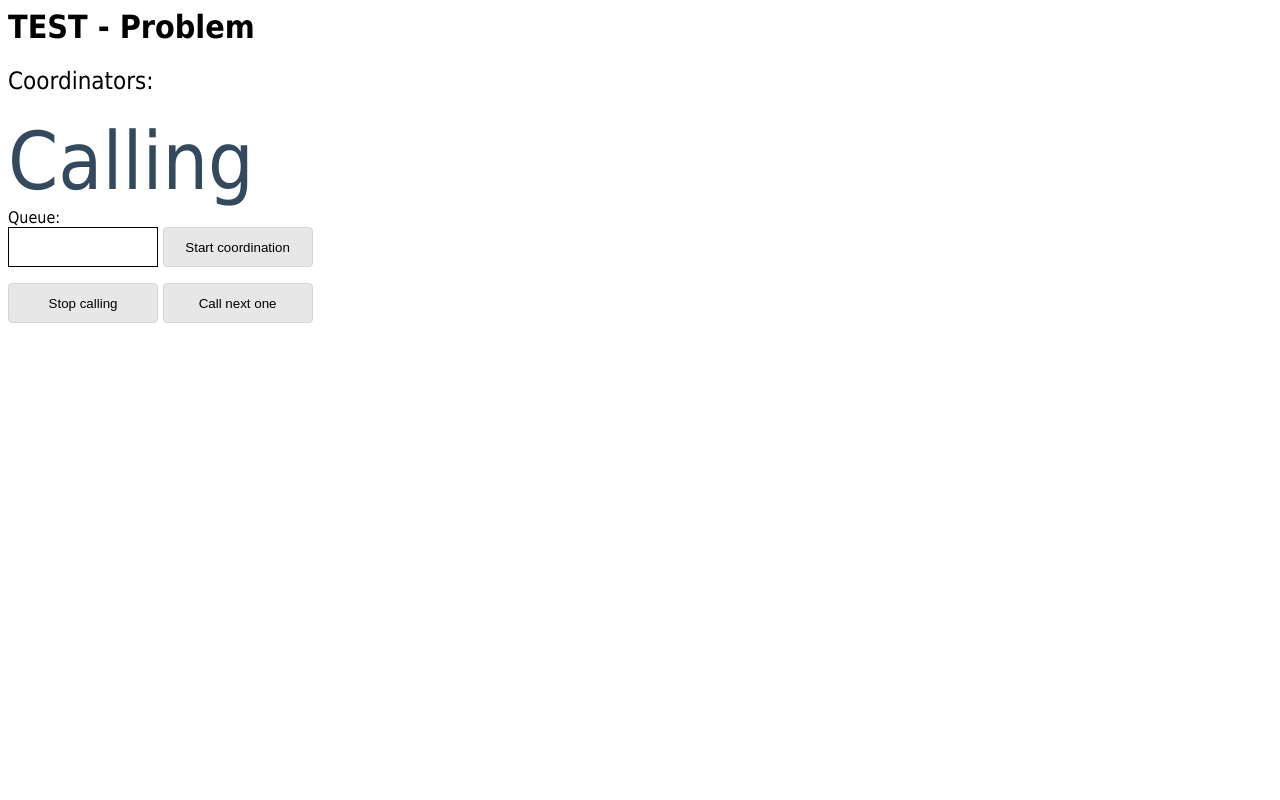
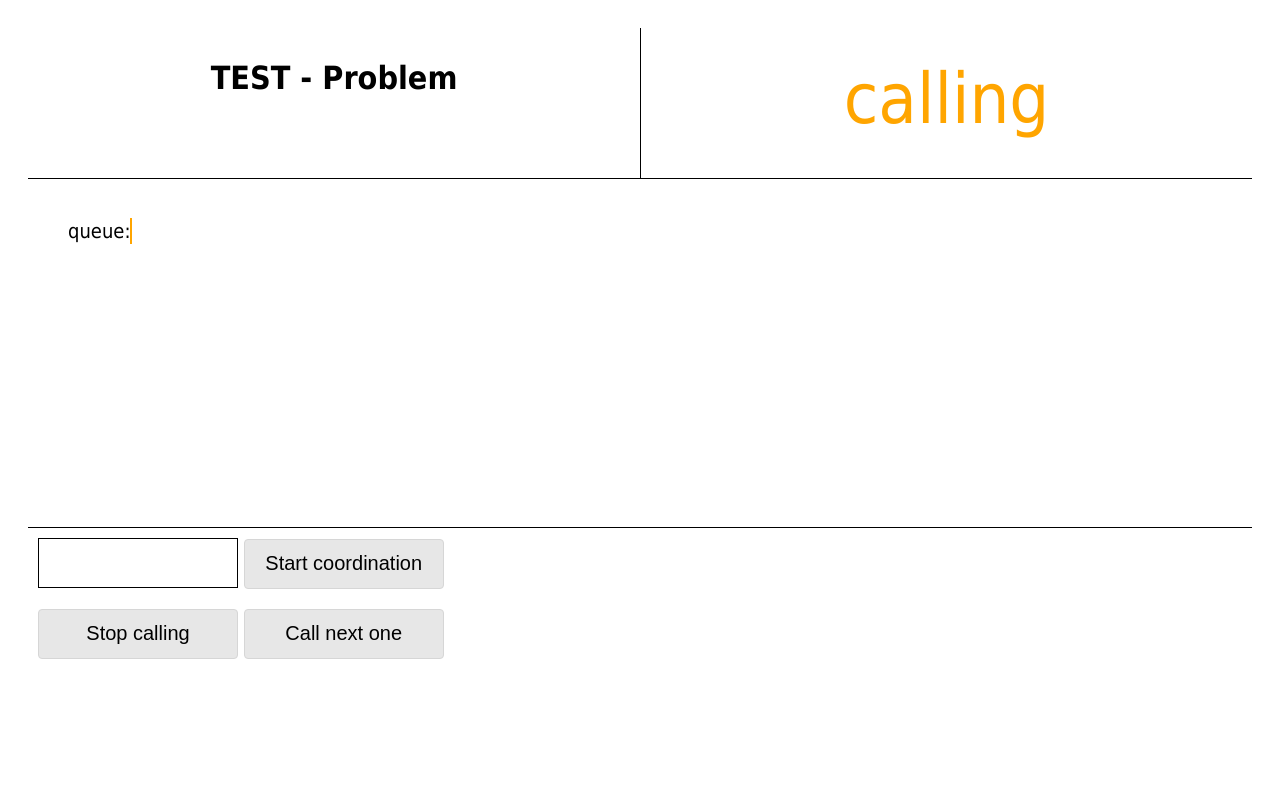
Before and after one commit to estherbod/cohmo, a Flask app: template cohmo/templates/table_admin.html in a window 1280 px wide. Run offline with Flask 2, Linux system fonts and the light colour scheme; the template is opened without the code that fills it, so the values that code supplies are empty; some libraries are stand-ins or nearby versions.

Commit message:
Style fix of table_admin

```diff
--- a/cohmo/static/table_admin.css
+++ b/cohmo/static/table_admin.css
@@ -1,14 +1,74 @@
 body {
     font-family: Tahoma, Geneva, sans-serif;
+    padding: 20px 20px;
 }
 
 h2 {
     font-weight: normal;
 }
 
+#header {
+    height: 150px;
+    vertical-align: middle;
+}
+
+#table-info {
+    position: relative;
+    float: left;
+    width: 50%;
+    text-align: center;
+    box-sizing: border-box;
+    -moz-box-sizing: border-box;
+    -webkit-box-sizing: border-box;
+    padding: 10px 10px;
+}
+
+.status {
+    position: relative;
+    float: right;
+    width: 50%;
+    height: 100%;
+    text-align: center;
+    vertical-align: middle;
+    margin: 0 auto;
+    font-size: 70px;
+    box-sizing: border-box;
+    -moz-box-sizing: border-box;
+    -webkit-box-sizing: border-box;
+    border-left: 1px solid black;
+    padding: 30px 10px;
+}
+
+#content {
+    font-size: 20px;
+}
+
+#situation {
+    height: 350px;
+    width: 100%;
+    -moz-box-sizing: border-box;
+    -webkit-box-sizing: border-box;
+    border-top: 1px solid black;
+    border-bottom: 1px solid black;
+    box-sizing: border-box;
+    -moz-box-sizing: border-box;
+    -webkit-box-sizing: border-box;
+    padding: 40px 40px;
+}
+
+#actions {
+    height: 100px;
+    width: 100%;
+    box-sizing: border-box;
+    -moz-box-sizing: border-box;
+    -webkit-box-sizing: border-box;
+    padding: 10px 10px;
+}
+
 input[type=text]{
-    width: 150px;
-    height: 40px;
+    width: 200px;
+    height: 50px;
+    font-size: 20px;
     padding-left: 10px;
     display: inline-block;
     border: 1px solid;
@@ -16,8 +76,9 @@ input[type=text]{
 }
 
 input[type=button] {
-    width: 150px;
-    height: 40px;
+    width: 200px;
+    height: 50px;
+    font-size: 20px;
     background-color: #e7e7e7;
     border: 1px solid #D6D6D6;
     border-radius: 4px;
@@ -38,27 +99,44 @@ input[type=checkbox] {
 }
 */
 
+#header>#Correcting {
+    color: #008000;
+}
+#current_coordination_team {
+    text-align: center;
+    font-size: 250px;
+}
+
+#header>#Calling {
+    color: #FFA500;
+}
+#current_calling_team {
+    color: #FFA500;
+    box-sizing: border-box;
+    -moz-box-sizing: border-box;
+    -webkit-box-sizing: border-box;
+    border: 1px solid #FFA500;
+}
+
+#header>#Idle {
+    color: #696969;
+}
+
 .team {
     font-family: "Roboto Mono", Monaco, courier, monospace;
 }
 
+/*
 #Correcting>.status {
     font-weight: bold;
     font-size: 10em;
     color: #DC143C;
 }
+*/
 
-#current_coordination_team {
-    font-size: 15em;
-    color: #DC143C;
-}
-
+/*
 #Calling>.status, #Idle>.status{
     font-size: 5em;
     color: #34495e;
 }
-
-#current_calling_team {
-    font-size: 5em;
-    color: #34495e;
-}
+*/
--- a/cohmo/static/table_admin.js
+++ b/cohmo/static/table_admin.js
@@ -1,7 +1,7 @@
 Vue.options.delimiters = ['[[', ']]'];
 
 const TableStatus = Object.freeze({CALLING: 0, CORRECTING: 1, IDLE: 2});
-const TableStatusName = ['Calling', 'Correcting', 'Idle'];
+const TableStatusName = ['calling', 'correcting', 'idle'];
 
 let table_model = {
     data: {
@@ -12,6 +12,8 @@ let table_model = {
         current_coordination_start_time: 0,
         current_coordination_team: '',
         queue: [],
+        TableStatus: TableStatus,
+        TableStatusName: TableStatusName,
     },
     update() {
         axios.get('/table/' + table_name + '/get_all')
--- a/cohmo/templates/table_admin.html
+++ b/cohmo/templates/table_admin.html
@@ -7,58 +7,61 @@
 </head>
 <body>
     <div id='header'>
+        <div id='table-info'>
         <h1><span id='table'>[[ name ]]</span> - <span id='problem'>Problem [[ problem ]]</span></h1>
-        <h2>Coordinators:
+        <h2>
             <span v-for='(coordinator, index) in coordinators'>[[ coordinator ]]<span v-if='index+1 < coordinators.length'>, </span></span>
         </h2>
         </div>
+        <div :id='TableStatusName[status]' class='status'>[[ TableStatusName[status] ]]</div>
+    </div>
     <div id='content'>
+        <div id='situation'>
+            <div :id='TableStatusName[table.status]'>
+                <div v-if='table.status == TableStatus.CALLING'>
+                    <div class='queue'>
+                        queue: <span id='current_calling_team' class='team'>[[ table.queue[0] ]]</span><span v-if='1 < table.queue.length'>, </span>
+                        <span v-for='(team, index) in table.queue' v-if='index>1'> <span class='team'>[[ team ]]</span><span v-if='index+1 < table.queue.length'>, </span></span>
+                    </div>
+                </div>
+                <div v-if='table.status == TableStatus.CORRECTING'>
+                    <div id='current_coordination_team' class='team'>[[ table.current_coordination_team ]]</div>
+                </div>
+                <div v-if='table.status == TableStatus.IDLE'>
+                    <div class='queue'>
+                        queue: <span v-for='(team, index) in table.queue' ><span class='team'>[[ team ]]</span><span v-if='index+1 < table.queue.length'>, </span></span>
+                    </div>
+                </div>
+            </div>
+        </div>
+        <div id='actions'>
             <div :id='TableStatusName[table.status]' class='situation'>
-            <div class='status'>[[ TableStatusName[table.status] ]]</div>
                 <div v-if='table.status == TableStatus.CALLING'>
-                <div id='current_calling_team' class='team'>[[ table.queue[0] ]]</div>
-                <div class='queue'>
-                    Queue: <span v-for='(team, index) in table.queue' class='team'>[[ team ]]<span v-if='index+1 < table.queue.length'>, </span>
-                </div>
-                <div class='actions'>
                     <form>
-        <!--
-                        TODO: here I would like to put as default value table.queue[0]
-                        e cambiare anche sotto
-        -->
-                        <input type='text' v-model='team_coordination' v-bind:placeholder='table.queue[0]'/>
+                        <!-- TODO: here I would like to put as default value table.queue[0] e cambiare anche sotto -->
+                        <input type='text' class='team' v-model='team_coordination' v-bind:placeholder='table.queue[0]'/>
                         <input type='button' v-on:click='start_coordination' value='Start coordination'>
                     </form>
                     <input type='button' v-on:click='switch_to_idle' value='Stop calling'>
                     <input type='button' v-on:click='skip_to_next' value='Call next one'>
                 </div>
-            </div>
                 <div v-if='table.status == TableStatus.CORRECTING'>
-                <div id='current_coordination_team' class='team'>[[ table.current_coordination_team ]]</div>
-                <div class='actions'>
-                    <input type='button' v-on:click='finish_coordination' value='Finish coordination'>
-                    <input type='button' v-on:click='pause_coordination' value='Pause coordination'>
+                    <input type='button' v-on:click='finish_coordination' value='Finish'>
+                    <input type='button' v-on:click='pause_coordination' value='Pause'>
                     <input type='checkbox' id='call_next' value='true' v-model='call_next'>
                     <label for='call_next'>Call next</label>
                 </div>
-            </div>
                 <div v-if='table.status == TableStatus.IDLE'>
-                <div class='queue'>
-                    Queue: <span v-for='(team, index) in table.queue'  class='team'>[[ team ]]<span v-if='index+1 < table.queue.length'>, </span>
-                </div>
-                <div class='actions'>
                     <form>
-        <!--
-                        TODO: correct also here
-        -->
-                        <input type='text' v-model='team_coordination' v-bind:placeholder='table.queue[0]'/>
+                        <!-- TODO: correct also here-->
+                        <input type='text' class='team' v-model='team_coordination' v-bind:placeholder='table.queue[0]'/>
                         <!--
                         // Attempt of autocomplete
                         <v-autocomplete :items='table.queue' v-model='team_coordination' v-bind:placeholder='table.queue[0]'></v-autocomplete>
                         -->
                         <input type='button' v-on:click='start_coordination' value='Start coordination'>
                     </form>
-                    <input type='button' v-on:click='switch_to_calling' value='Call next one'>
+                    <input type='button' v-on:click='switch_to_calling' value='Start calling'>
                 </div>
             </div>
         </div>
```
Lines whose indentation alone changed are shown as unchanged.
